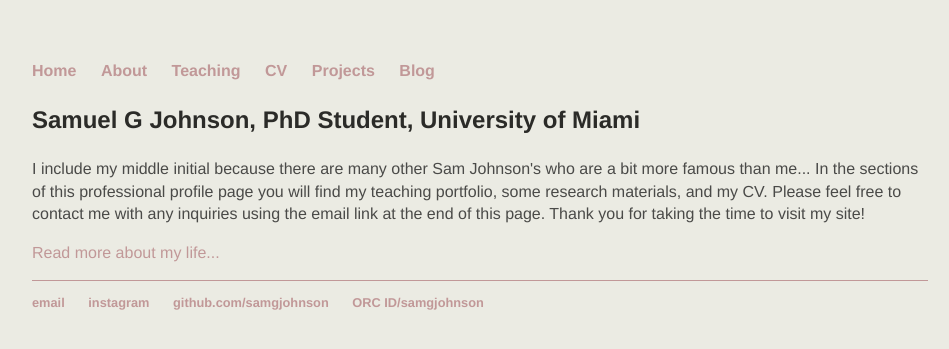
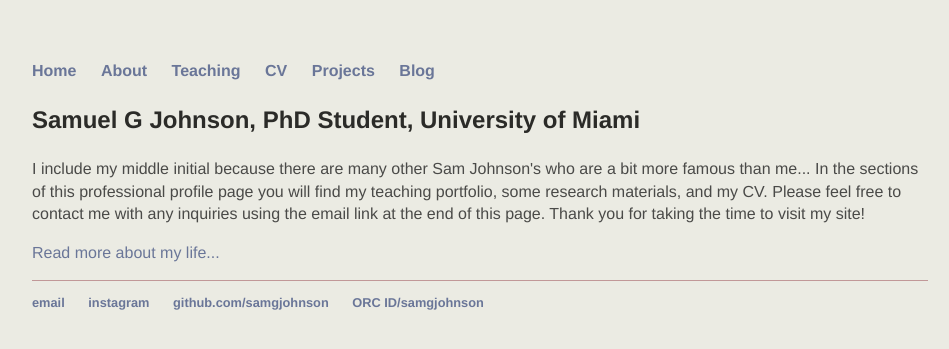
Before and after one commit to samgjohnson/samgjohnson.github.io, a Jekyll site: the page built from index.html, in a window 1280 px wide. Shown: the top 349 px of the page, without its empty margins (160-1109 px from the left). Built offline with Jekyll 4.4.1, drawn with Linux system fonts in a browser that asks for light colours.

Commit message:
Update main.css

```diff
--- a/css/main.css
+++ b/css/main.css
@@ -15,7 +15,7 @@
 }
 a {
     text-decoration: none;
-    color: #c19898;
+    color: #6A7698;
 }
 a:hover {
     text-decoration: underline;
```
